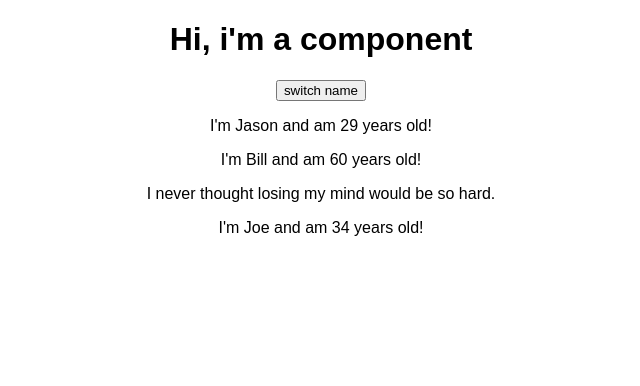
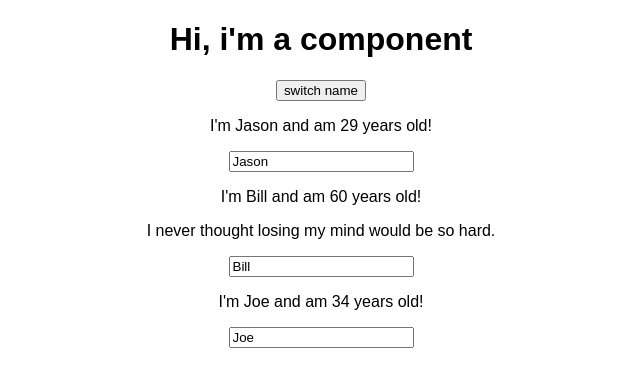
Before and after one commit to schmitty890/the-complete-guide-section-3, a React (Create React App) app: page / in a window 1280 px wide. Shown: the top 386 px of the page, without its empty margins (319-959 px from the left). Built offline with nearby package versions, Linux system fonts and the light colour scheme.

Commit message:
adding two way data binding to our input form

```diff
--- a/src/App.js
+++ b/src/App.js
@@ -20,10 +20,23 @@
     console.log('clicked');
     // this.state.persons[0].name = 'Jayyyson'; // this will not work as you are updating state directly
     this.setState({ persons: [ {
-      name: newName,
+      name: 'JAYYYSON',
       age: 30
     },{
       name: 'Bill',
+      age: 60
+    },{
+      name: 'Joe',
+      age: 34
+    } ] })
+  }
+
+  nameChangeHandler = (event) => {
+    this.setState({ persons: [ {
+      name: 'Jason',
+      age: 30
+    },{
+      name: event.target.value,
       age: 60
     },{
       name: 'Joe',
@@ -41,6 +54,7 @@
           name={this.state.persons[0].name}
           age={this.state.persons[0].age}/>
         <Person
+          changed={this.nameChangeHandler}
           name={this.state.persons[1].name}
           age={this.state.persons[1].age}>I never thought losing my mind would be so hard.</Person>
         <Person
--- a/src/Person/Person.js
+++ b/src/Person/Person.js
@@ -5,6 +5,7 @@
     <div>
       <p onClick={props.click}>I'm {props.name} and am {props.age} years old!</p>
       <p>{props.children}</p>
+      <input type="text" onChange={props.changed} value={props.name} />
     </div>
   )
 }
```
